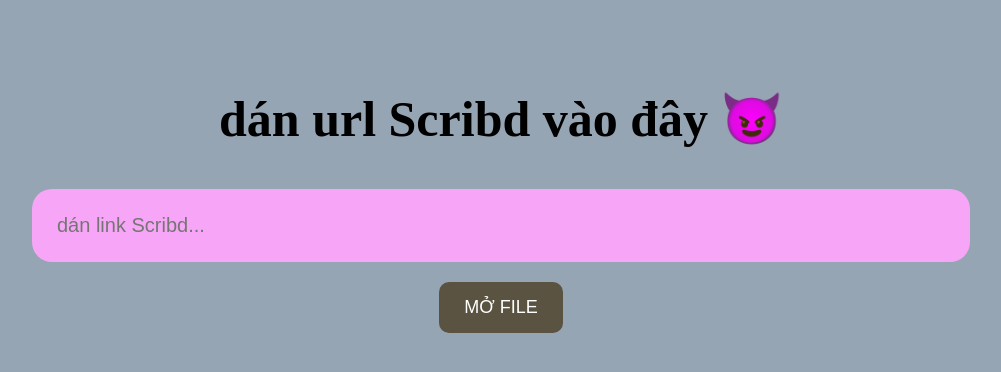
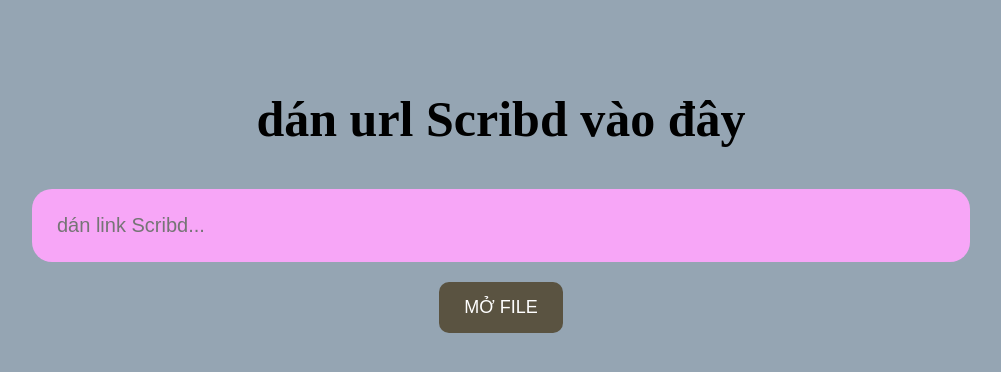
Before and after one commit to trannam26/tranvannam26, a website: page index.html in a window 1280 px wide. Shown: the whole page, without its empty margins (139-1140 px from the left). Drawn offline with Linux system fonts and the light colour scheme.

Commit message:
Update index.html

```diff
--- a/index.html
+++ b/index.html
@@ -82,7 +82,7 @@
   </head>
 
   <body>
-    <h2>dán url Scribd vào đây 😈</h2>
+    <h2>dán url Scribd vào đây </h2>
 
     <input type="text" id="url" placeholder="dán link Scribd..." />
 
```
